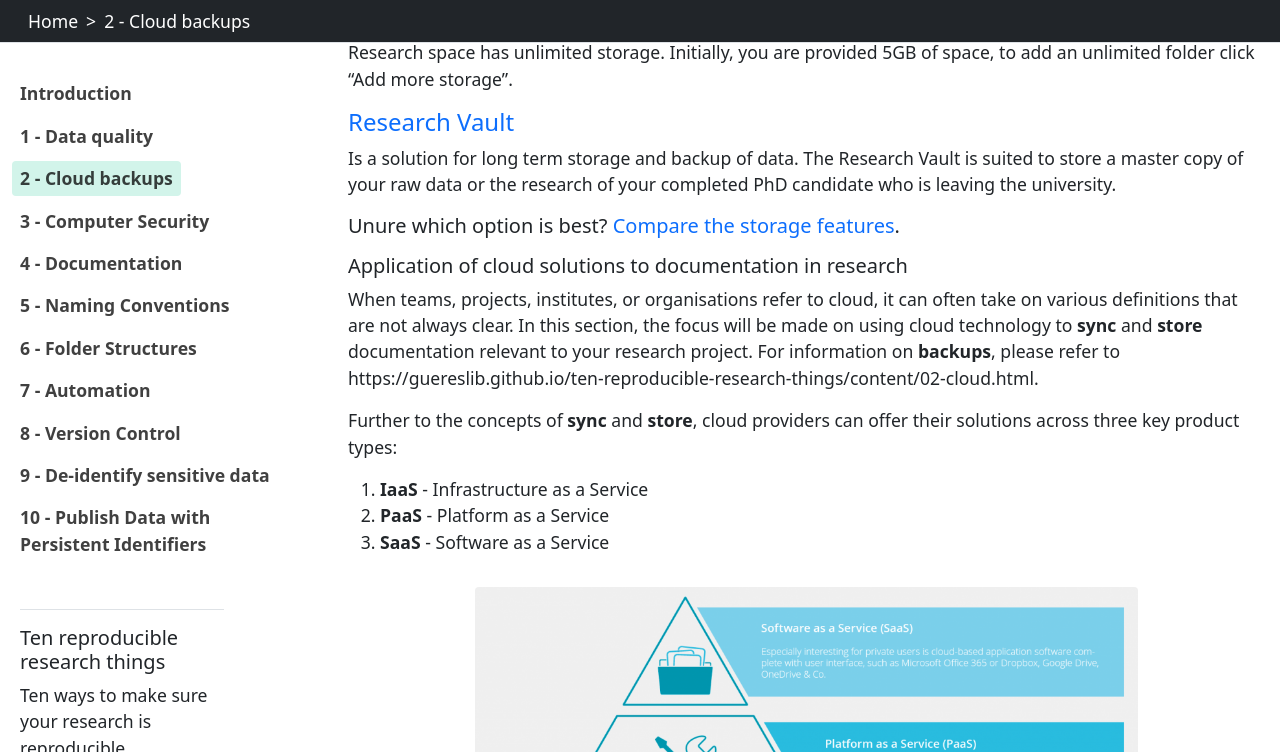
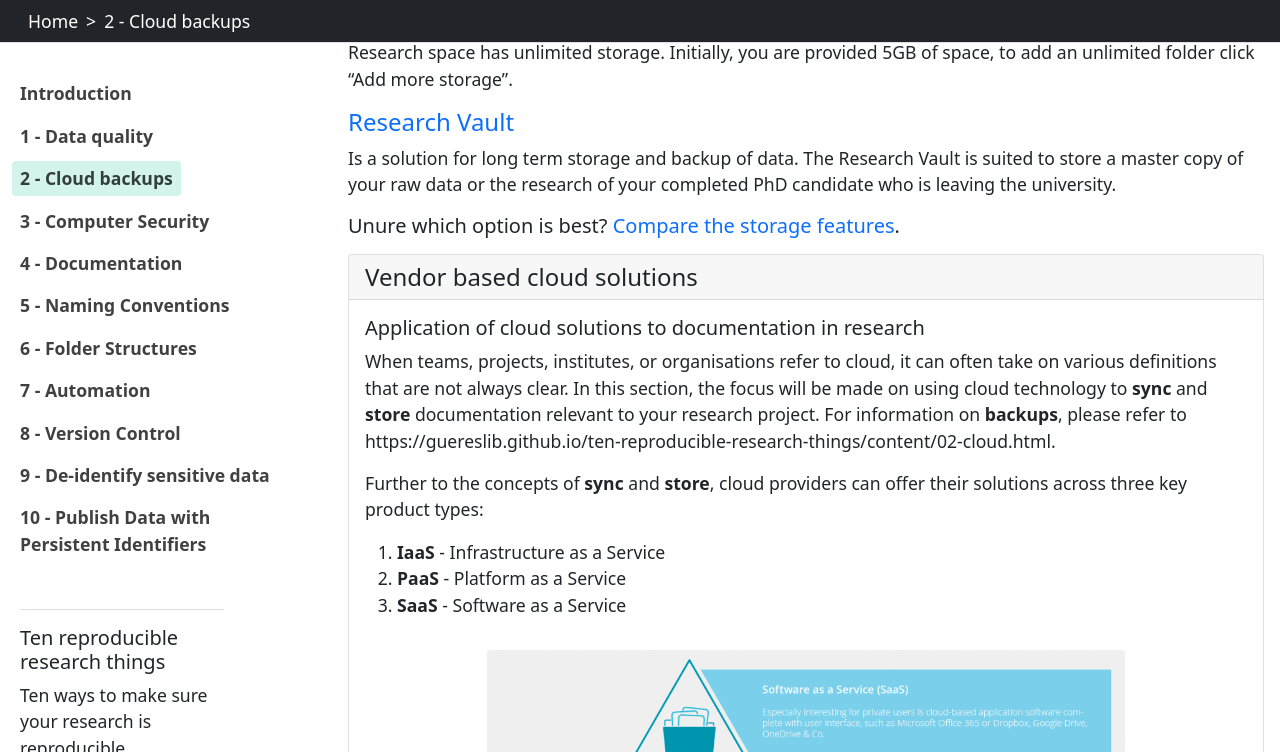
Before and after one commit to guereslib/ten-reproducible-research-things, a Jekyll site: the page built from content/02-cloud.md, in a window 1280 px wide and 900 px high, scrolled down 1421 px, cut to the strip 0-752 px from the top of the window. Built offline with Jekyll 4.4.1, drawn with Linux system fonts in a browser that asks for light colours.

Commit message:
Update 02-cloud.md

```diff
--- a/content/02-cloud.md
+++ b/content/02-cloud.md
@@ -40,6 +40,7 @@ Is a solution for long term storage and backup of data. The Research Vault is su
 <p>
 </p>
 
+{% capture text %}
 ##### Application of cloud solutions to documentation in research
 
 When teams, projects, institutes, or organisations refer to cloud, it can often take on various definitions that are not always clear. In this section, the focus will be made on using cloud technology to **sync** and **store** documentation relevant to your research project. For information on **backups**, please refer to https://guereslib.github.io/ten-reproducible-research-things/content/02-cloud.html.
@@ -61,6 +62,8 @@ We can see below that alongside complexity, the amount of control is inversely p
 
 Although each service options (SaaS, PaaS, IaaS) will all achieve sync and storage functions for your documentation. The difference lies in the level of granularity you can manipulate the type of storage, amount of storage, level of access for collaborators, method of sync (live, on save etc.), change tracking, or whether documents remain in the cloud instead of being downlaoded locally each time.
 
+{% endcapture %}{% include card.html header="Vendor based cloud solutions" text=text %}
+
 {% capture text %}Back up your data to the cloud in [Research Storage](https://research-storage.griffith.edu.au/) - if you need help selecting the right storage solution for your context, talk to the [Library](https://www.griffith.edu.au/library/contact) or [eResearch Services](https://www.griffith.edu.au/eresearch-services#contact).{% endcapture %}{% include card.html header="Beginner" text=text %}
 
 {% capture text %}
```
